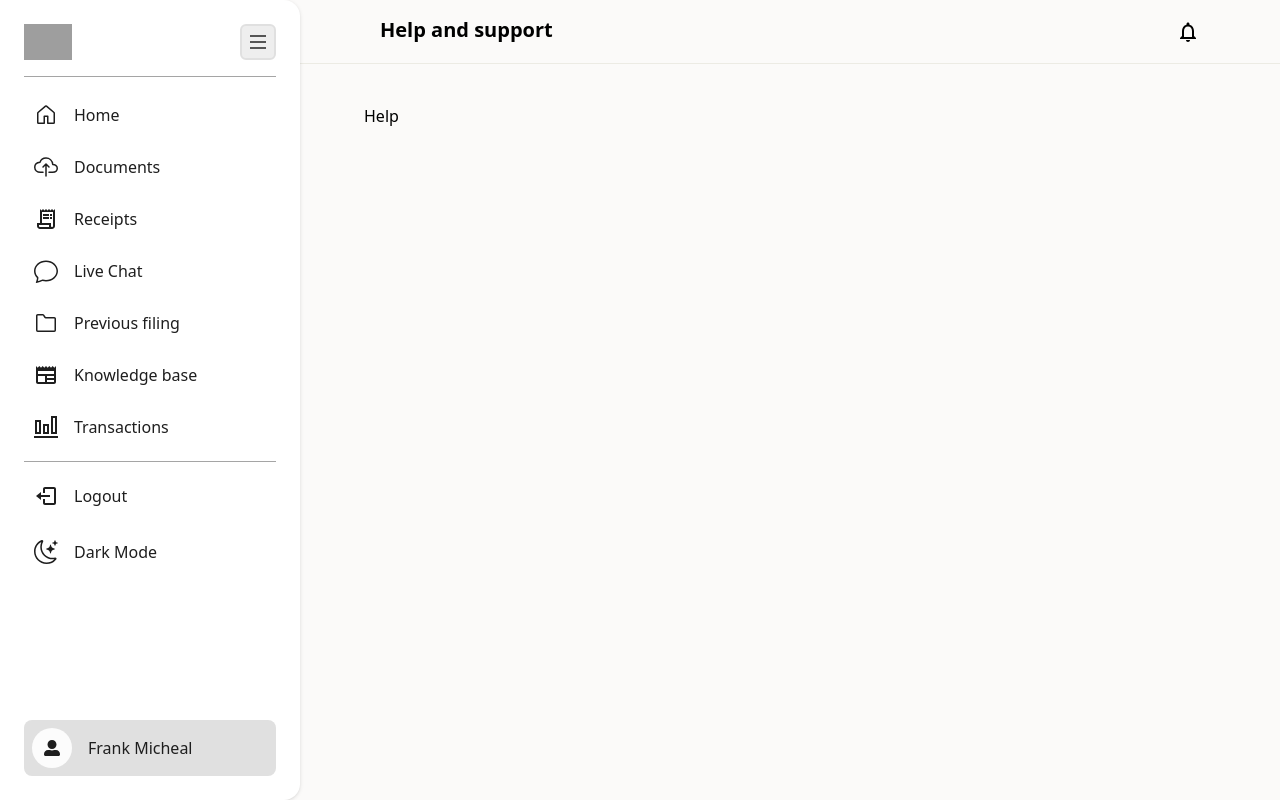
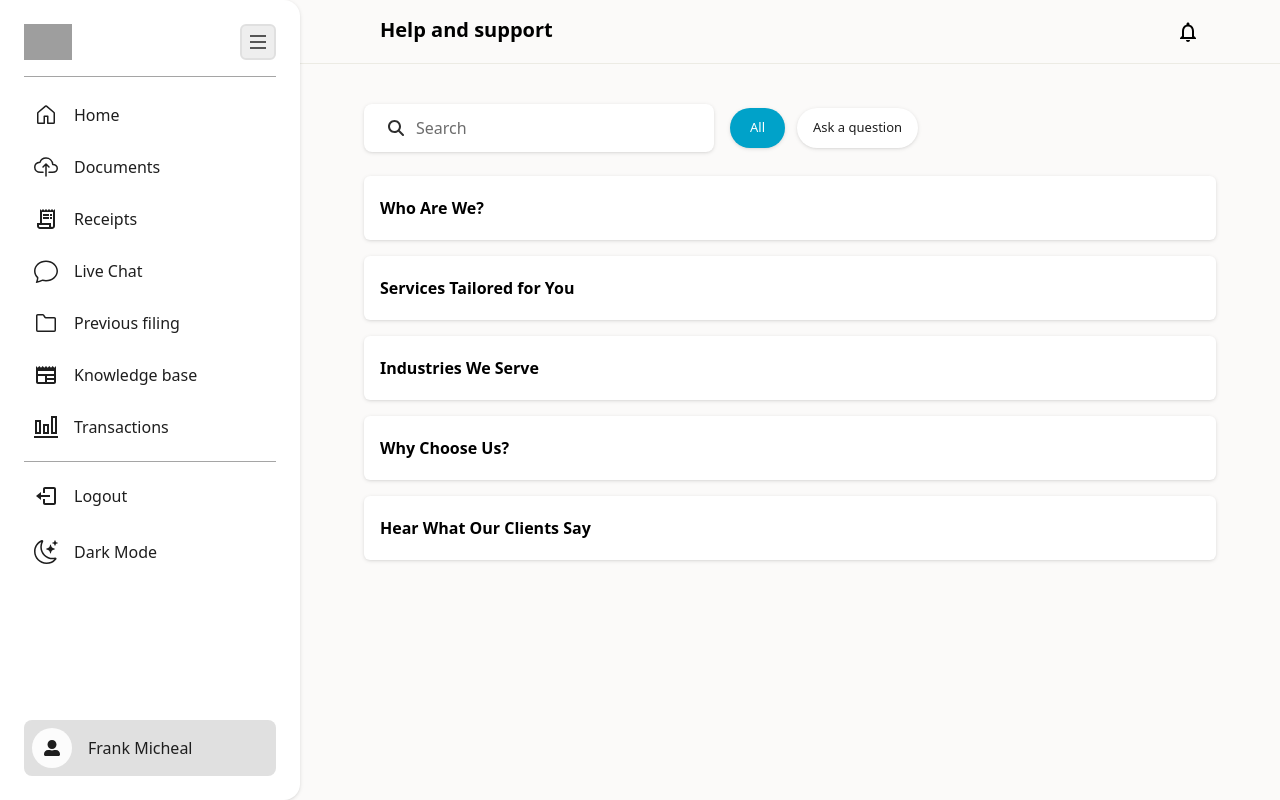
Before and after one commit to Trayshmhirk/tax-return-user-app, a React (Vite) app: page /help-and-support in a window 1280 px wide. Built offline with nearby package versions, Linux system fonts and the light colour scheme; grey boxes are pictures that could not be loaded.

Commit message:
help and support page, adding custom button and textarea component, minor changes

```diff
--- /dev/null
+++ b/src/components/CustomButton.tsx
@@ -0,0 +1,19 @@
+type CustomButton = {
+   children: React.ReactNode;
+   handleClick: () => void;
+   isDisabled?: boolean;
+};
+
+const CustomButton = ({ children, handleClick }: CustomButton) => {
+   return (
+      <button
+         className="w-full px-4 py-3 bg-richElectricBlue text-white border-0 rounded shadow-md dark:shadow-md-dark hover-shadow-body"
+         onClick={handleClick}
+         // disabled={isDisabled}
+      >
+         {children}
+      </button>
+   );
+};
+
+export default CustomButton;
--- a/src/components/FilingCard.tsx
+++ b/src/components/FilingCard.tsx
@@ -27,7 +27,7 @@ const FilingCard = ({
             <div
                className={`
                      calc-width-two h-36 flex flex-col gap-2 justify-center items-center md:calc-width-three
-                     bg-bubbles dark:bg-gray text-richElectricBlue dark:text-white p-4 rounded-lg cursor-pointer hover-shadow-body
+                     bg-bubbles dark:bg-gray text-richElectricBlue dark:text-white p-4 rounded-lg cursor-pointer shadow-md dark:shadow-md-dark hover-shadow-body
                      ${integrateBank ? "" : ""}
                   `}
                onClick={() => handleClick}
@@ -46,7 +46,7 @@ const FilingCard = ({
             </div>
          ) : (
             <div
-               className={`calc-width-two  h-36 flex flex-col justify-center gap-2 p-4 bg-bubbles dark:bg-gray text-white rounded-lg cursor-pointer shadow-md dark:shadow-md-dark hover-shadow-body md:calc-width-three`}
+               className={`calc-width-twos h-36 flex flex-col justify-center gap-2 p-4 bg-bubbles dark:bg-gray text-white rounded-lg cursor-pointer shadow-md dark:shadow-md-dark hover-shadow-body md:calc-width-three`}
                style={{ background: `${color}` }}
                onClick={handleCardClick}
             >
--- a/src/components/ReceiptCard.tsx
+++ b/src/components/ReceiptCard.tsx
@@ -14,8 +14,6 @@ const ReceiptCard = ({
       }
       return str.slice(0, num) + " ...";
    };
-
-   console.log(date);
 
    // const formattedDate = new Date(date);
    // const displayDate = `${formattedDate.getDate()}/${formattedDate.getMonth() + 1}/${formattedDate.getFullYear()}`;
--- a/src/components/Sidebar.tsx
+++ b/src/components/Sidebar.tsx
@@ -34,7 +34,6 @@ const Sidebar = ({ isNotApproved }: SidebarProps) => {
 
    const handleNavigate = (route: string, id: string) => {
       // Navigate to the corresponding page
-      console.log("handle Navigate");
 
       if (isNotApproved) {
          // display you dont have access modal
--- /dev/null
+++ b/src/components/TextArea.tsx
@@ -0,0 +1,18 @@
+type TextAreaPropTypes = {
+   label: string;
+   placeholder: string;
+};
+
+const TextArea = ({ label, placeholder }: TextAreaPropTypes) => {
+   return (
+      <div className="text-area flex flex-col gap-3">
+         <label className="font-bold">{label}</label>
+         <textarea
+            className="h-36 p-4 outline-0 bg-white dark:bg-darkGray border border-americanSilver rounded"
+            placeholder={placeholder}
+         />
+      </div>
+   );
+};
+
+export default TextArea;
--- a/src/pages/Help.tsx
+++ b/src/pages/Help.tsx
@@ -1,5 +1,142 @@
+import { useState } from "react";
+import SearchAndFilter from "../components/SearchAndFilter";
+import { Accordion } from "../components/Accordion";
+import TextArea from "../components/TextArea";
+import CustomButton from "../components/CustomButton";
+
+type QuestionsPropsType = {
+   question: string;
+   answer: string | string[];
+};
+
+const questions: QuestionsPropsType[] = [
+   {
+      question: "Who Are We?",
+      answer: [
+         "Tailored Financial Solutions for Individuals and Corporations. Empowering Your Financial Success.",
+         "Where Excellence Meets Expertise in Payroll, Tax, and Management Consulting. ",
+      ],
+   },
+   {
+      question: "Services Tailored for You",
+      answer: [
+         "Attestation Services: Auditing, review, agreed-upon procedures, and assurance services.",
+         "Accounting: General bookkeeping, compilation of financial statements.Payroll Services: Preparation, quarterly tax filing, W2/1099, and federal and state unemployment returns.",
+         "Payroll Services: Preparation, quarterly tax filing, W2/1099, and federal and state unemployment returns.",
+         "Tax Services: Corporate, individual, and not-for-profit organizations.",
+         "Management Consulting: Profit enhancement, employee benefit consulting, and business valuation.",
+      ],
+   },
+   {
+      question: "Industries We Serve",
+      answer: [
+         "•	Health Care",
+         "•	Government",
+         "•	Not for Profit",
+         "•	Manufacturing",
+         "•	Real Estate/Construction",
+      ],
+   },
+   {
+      question: "Why Choose Us?",
+      answer: [
+         "Navigating Financial Complexity Made Simple. When you choose Okeh & Associates P.C, you're choosing:",
+         "•	Comprehensive Approach:",
+         "From auditing to payroll and tax services, our holistic approach guarantees that every financial facet is considered, providing optimal and tailored solutions for individuals and businesses alike.",
+         "•	Multidisciplinary Teams: ",
+         "Our teams aren't just knowledgeable; they are specifically tailored to understand and cater to the intricate needs of your organization, providing solutions that align with your goals and challenges.",
+         "•	Experience Matters: ",
+         "Over two decades of expertise in industries like healthcare, government, nonprofits, manufacturing, and real estate ensures you benefit from seasoned professionals who understand your unique challenges.",
+         "•	Guaranteed Satisfaction: ",
+         "As certified public accountants, we guarantee 100% satisfaction. Our commitment to excellence is sealed with a range of services, including IRS tax resolution, payment plans, and audit representation.",
+      ],
+   },
+   {
+      question: `Hear What Our Clients Say`,
+      answer: [
+         "Discover the transformative experiences shared by those who entrusted their financial journey to Okeh & Associates P.C.",
+
+         `
+            •	I prepared my Taxes with Okeh & Associates and infact i was very satisfied with the service. I managed to correct my past mistakes and ultimately received my returns on time. The CPA's here are very knowledgeable, insightful and thorough. I definitely recommend Okeh & Associates for all your tax and accounting needs.,
+               Laureen Smith,
+               Lanham, MD
+         `,
+
+         "CLIENTS",
+         "•	U.S. Department of Justice, Immigration & Naturalization Service",
+         "•	National Center for Strategic Nonprofit Planning & Community Leadership",
+         "•	District of Columbia Government, Roots Public Charter School",
+      ],
+   },
+];
+
 const Help = () => {
-   return <div>Help</div>;
+   const [searchInput, setSearchInput] = useState("");
+   const [selectedFilter, setSelectedFilter] = useState("");
+   const [activeFilter, setActiveFilter] = useState("All");
+   const filterTitleList = ["All", "Ask a question"];
+
+   const handleSearch = (e: React.ChangeEvent<HTMLInputElement>) => {
+      setSearchInput(e.target.value);
+   };
+
+   const searchQuestions = (question: QuestionsPropsType) => {
+      const questions = question.question;
+      return questions.toLowerCase().includes(searchInput.toLowerCase());
+   };
+
+   const handleFilter = (title: string) => {
+      setSelectedFilter(title);
+   };
+
+   const filterByQuestions = () => {
+      if (selectedFilter === "" || selectedFilter === "All") {
+         return true;
+      }
+      return;
+   };
+
+   const filterQuestions = questions
+      ? questions.filter(
+           (question) => searchQuestions(question) && filterByQuestions()
+        )
+      : [];
+
+   const handleSubmitQuestion = () => {};
+
+   return (
+      <div className="flex flex-col gap-6">
+         <SearchAndFilter
+            handleSearch={handleSearch}
+            handleFilter={handleFilter}
+            activeFilter={activeFilter}
+            setActiveFilter={setActiveFilter}
+            title={filterTitleList}
+         />
+
+         <div className="flex flex-col gap-4 md:h-full">
+            {filterQuestions.length ? (
+               filterQuestions.map((question, index) => (
+                  <Accordion
+                     key={index}
+                     question={question.question}
+                     answer={question.answer}
+                  />
+               ))
+            ) : (
+               <div className="flex flex-col gap-4">
+                  <TextArea
+                     label="Have a question?"
+                     placeholder="Type question here"
+                  />
+                  <CustomButton handleClick={handleSubmitQuestion}>
+                     Submit question
+                  </CustomButton>
+               </div>
+            )}
+         </div>
+      </div>
+   );
 };
 
 export default Help;
```
